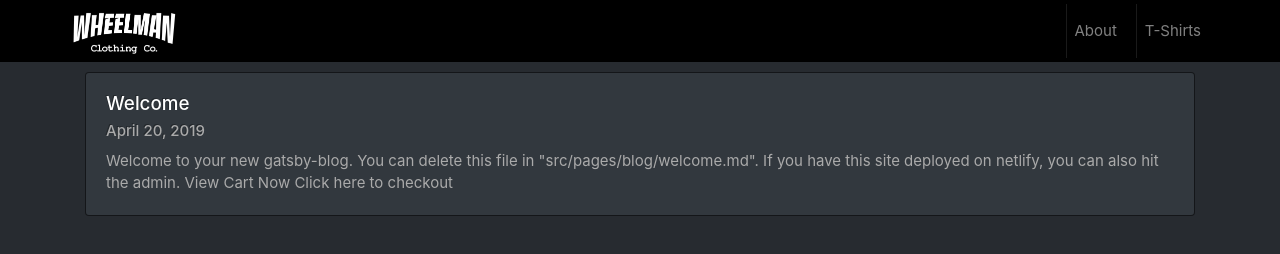
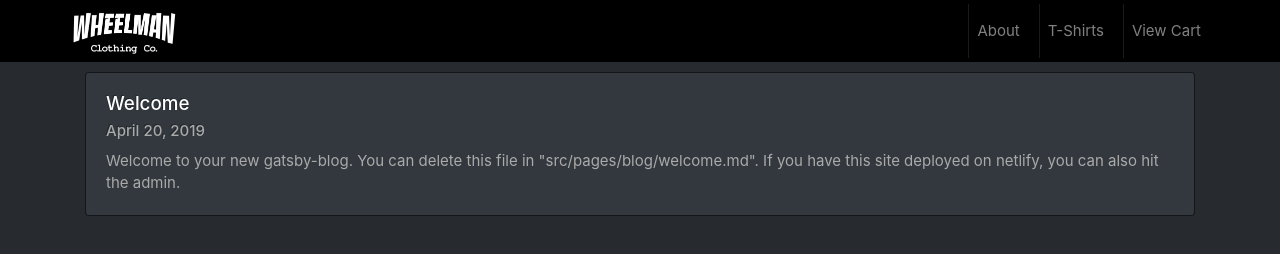
Before and after one commit to sfrjrs/wheelman-clothing-store, a Gatsby site: page / in a window 1280 px wide. Built offline with nearby package versions, Linux system fonts and the light colour scheme; Gatsby itself is replaced by a stand-in of ours.

Commit message:
add 'view cart' button to header nav

```diff
--- a/src/components/layout/index.js
+++ b/src/components/layout/index.js
@@ -40,6 +40,9 @@ const TemplateWrapper = ({ children, data }) => {
               <li className='nav-item'>
                 <Link to='/tshirts' className='nav-link'>T-Shirts</Link>
               </li>
+              <li className='nav-item'>
+                <Link to='#' className='nav-link snipcart-checkout'>View Cart</Link>
+              </li>
             </ul>
           </Container>
         </div>
--- a/src/pages/blog/welcome.md
+++ b/src/pages/blog/welcome.md
@@ -5,6 +5,3 @@ title: Welcome
 date: '2019-04-19T21:59:16-07:00'
 ---
 Welcome to your new gatsby-blog. You can delete this file in "src/pages/blog/welcome.md". If you have this site deployed on netlify, you can also hit the [admin](/admin).
-
-### View Cart Now
-<p><a href="#" class="snipcart-checkout">Click here to checkout</a></p>
```
